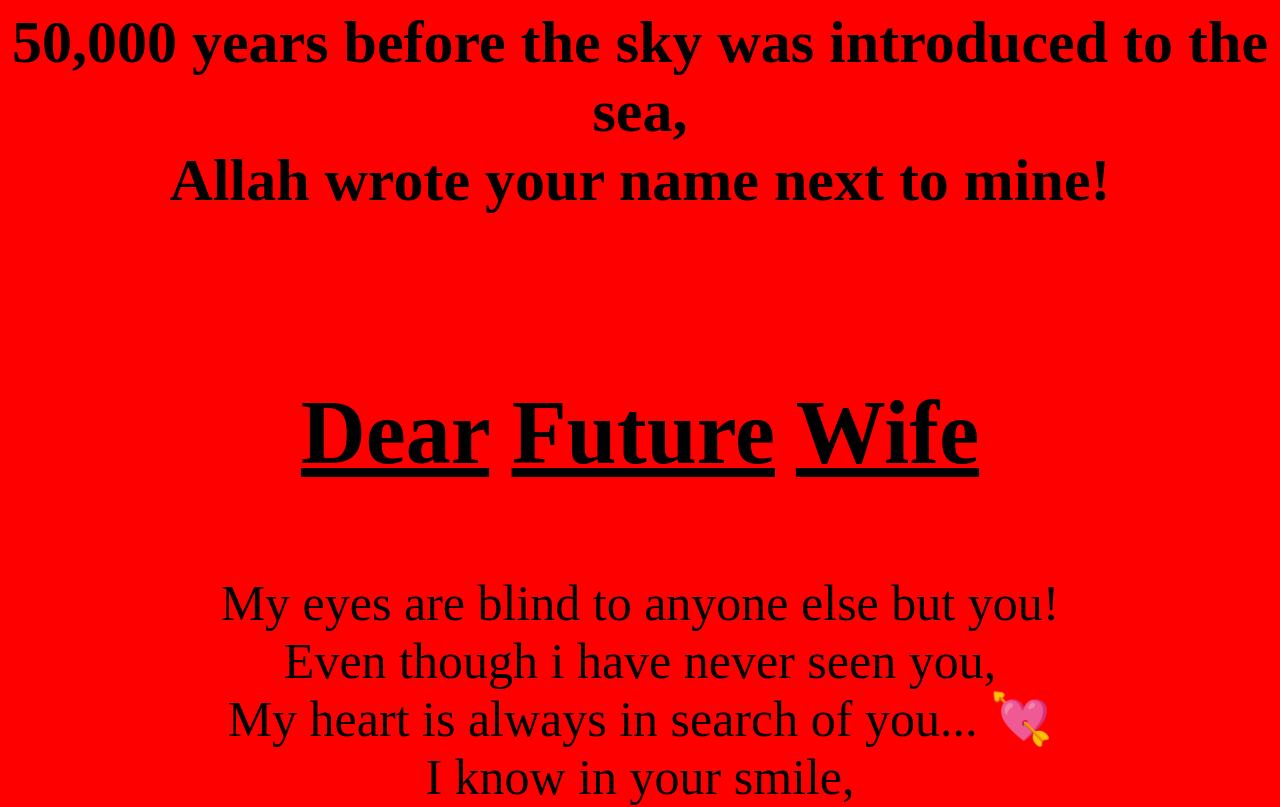
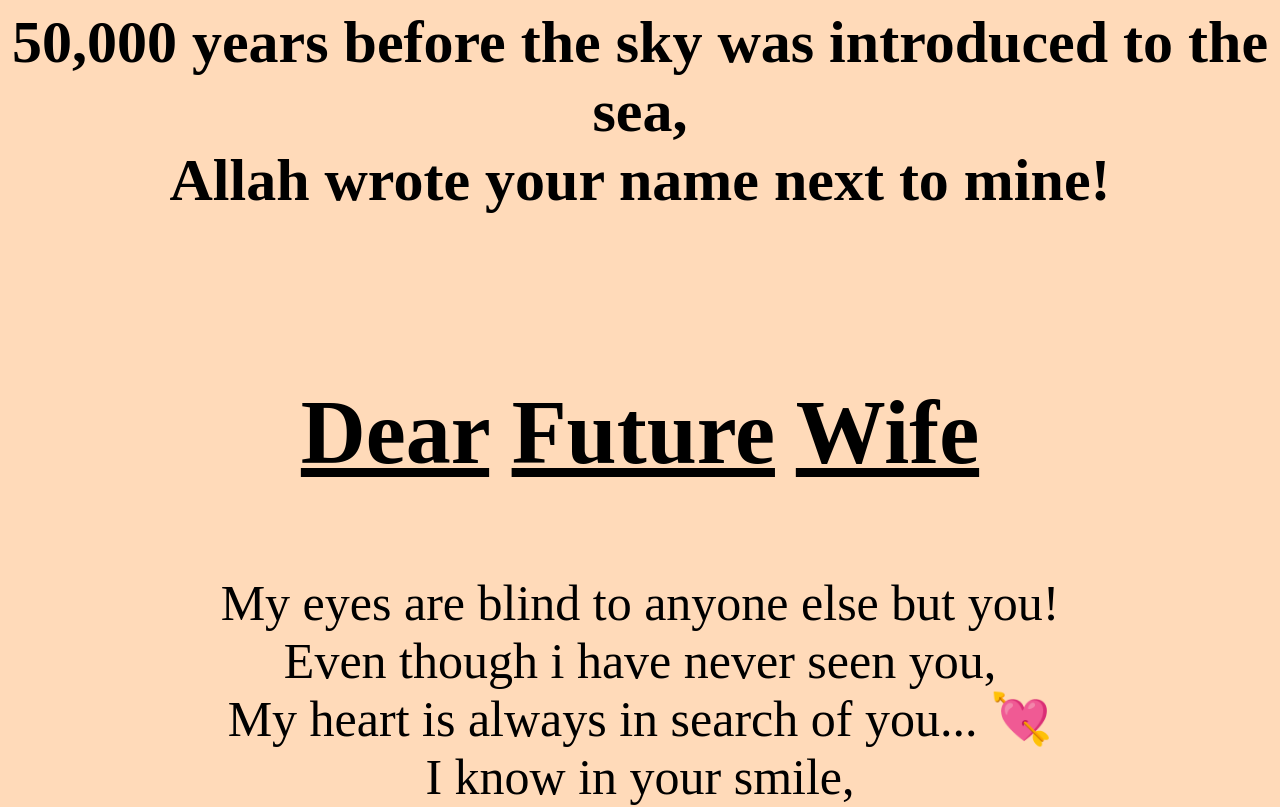
Before and after one commit to Article-Data/Love-Poetry.github.io, a plain HTML site: page index.html in a window 1280 px wide. Shown: the top 807 px of the page. Drawn offline with Linux system fonts and the light colour scheme.

Commit message:
Update index.html

```diff
--- a/index.html
+++ b/index.html
@@ -2,7 +2,7 @@
 
 <title> Love Poetry </title>
 
-<body style="background-color:Red;">
+<body style="background-color:PeachPuff;">
 
 <h1 style="color:Black; font-size:60px; text-align:center;"> 50,000 years before the sky was introduced to the sea, <br>
 Allah wrote your name next to mine! </h1> <br><br>
```
